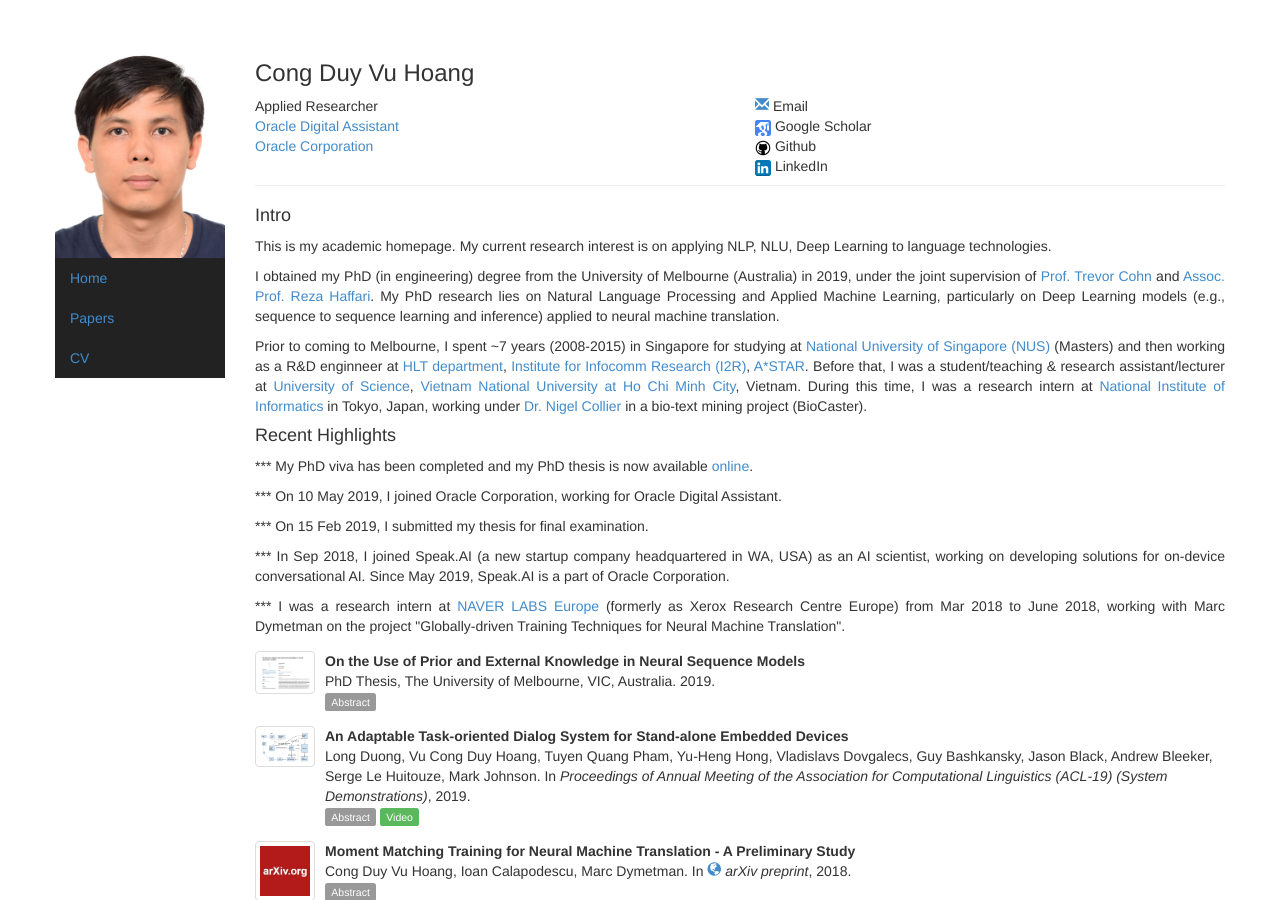
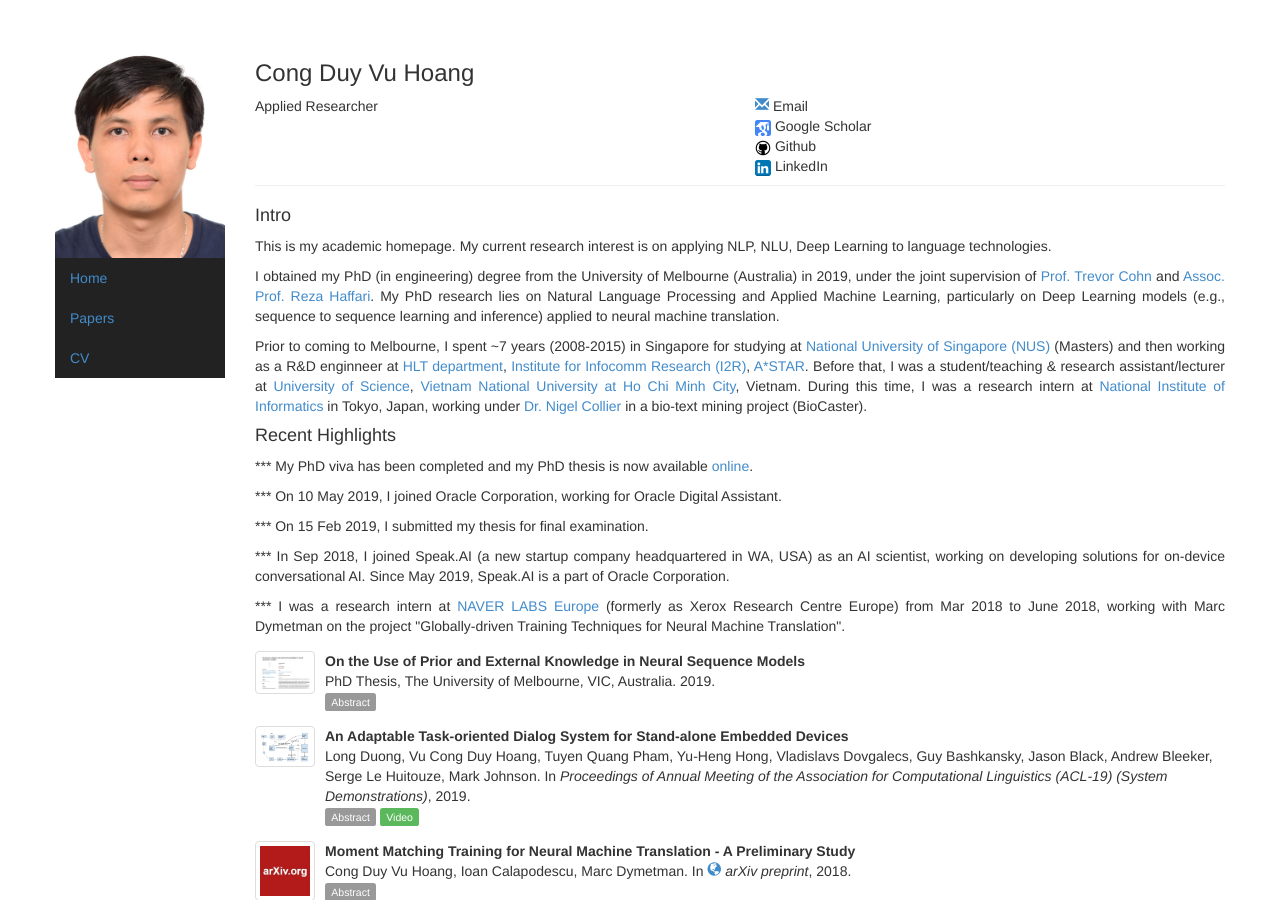
Before and after one commit to duyvuleo/duyvuleo.github.io, a Jekyll site: the page built from index.html, in a window 1280 px wide and 900 px high. Built offline with Jekyll 4.4.1, drawn with Linux system fonts in a browser that asks for light colours.

Commit message:
Update index.html

```diff
--- a/index.html
+++ b/index.html
@@ -13,8 +13,6 @@ picture: vu
     <div class="col-sm-6">
       <address>
         Applied Researcher<br/>
-        <a href="https://cloud.oracle.com/digital-assistant">Oracle Digital Assistant</a><br/>
-        <a href="https://www.oracle.com/index.html">Oracle Corporation</a><br/>
       </address>
     </div>
     <div class="col-sm-4">
```
